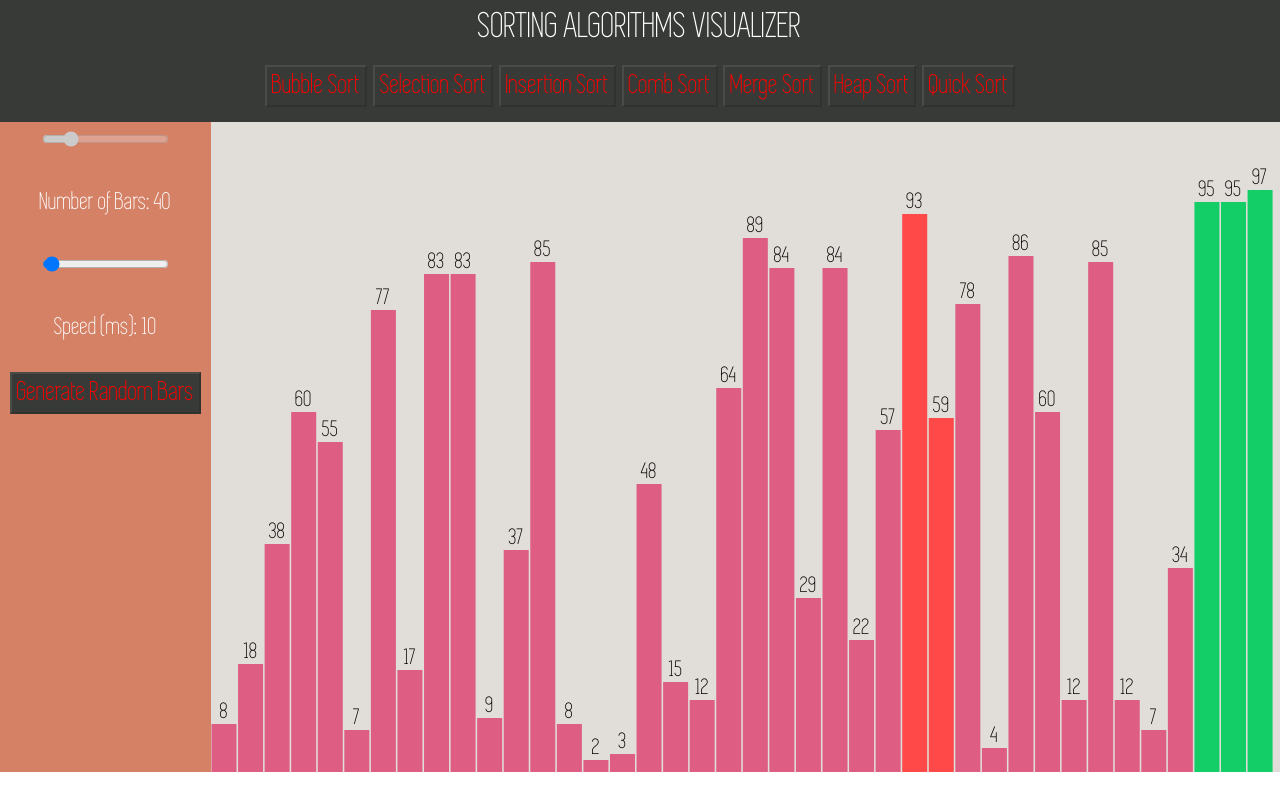
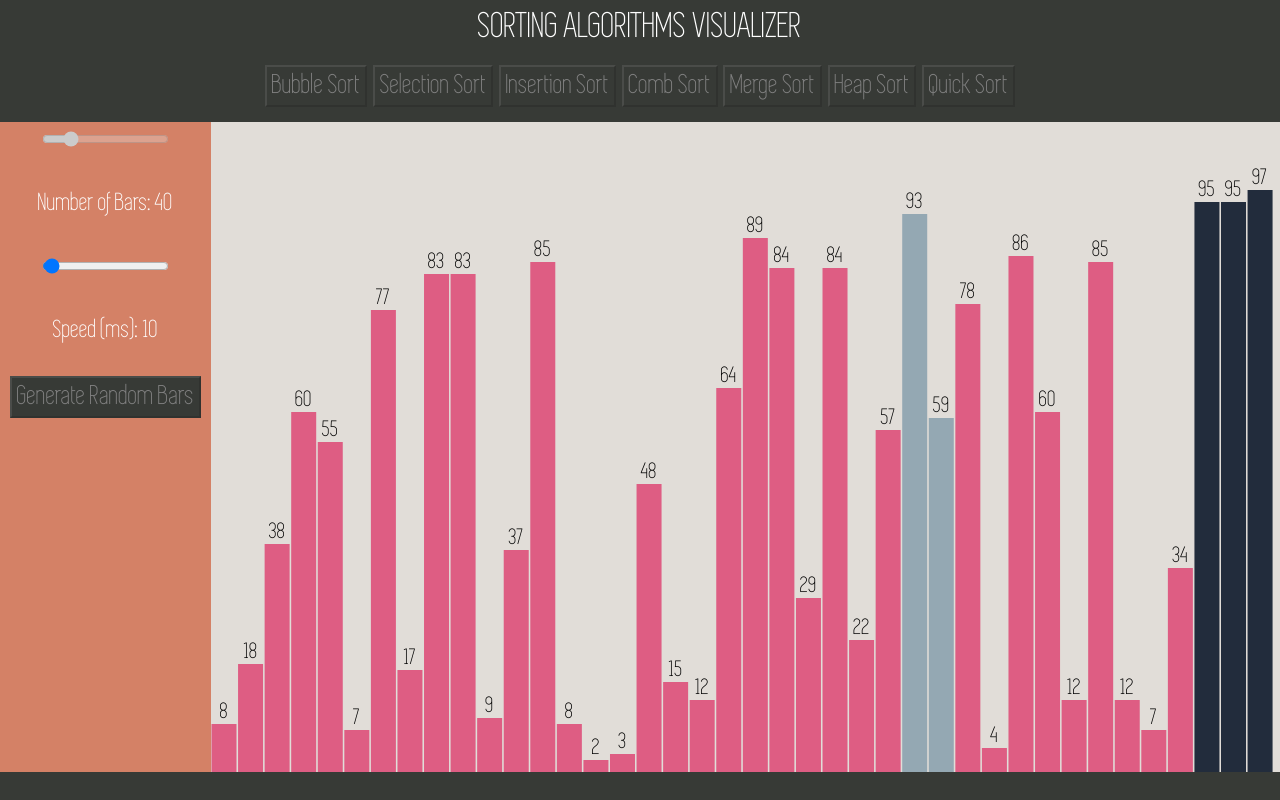
Before and after one commit to brandonktran/Sorting_Algorithms_Visualizer, a plain HTML site: page index.html in a window 1280 px wide. Both pictures are taken after a click on the button "Bubble Sort". Drawn offline with nearby package versions, Linux system fonts and the light colour scheme.

Commit message:
some styling added

```diff
--- a/src/index.js
+++ b/src/index.js
@@ -46,10 +46,10 @@ function createBars(num) {
 const mainColor = '#de5d83';
 
 // color when compared
-const compColor = '#FF4949';
+const compColor = '#94a8b3'; //#222c3c '#FF4949'
 
 // color when in place (or done) '#58ffee'
-const finColor = '#13CE66';
+const finColor = '#222c3c';
 
 createBars(40);
 
--- a/src/styles.css
+++ b/src/styles.css
@@ -10,8 +10,9 @@ font-weight: normal;
 }
 
 body {
-	background-color: white;
+	background-color: #373a36;
 }
+
 .header {
 	/* margin-top: 20px; */
 	text-align: center;
@@ -66,7 +67,7 @@ body {
 }
 
 .button[disabled] {
-	color: red;
+	color: grey;
 }
 
 .button:hover {
@@ -86,6 +87,7 @@ body {
 
 span, p {
 	color: white;
+	font-size: 2vw;
 }
 
 .myslider {
```
